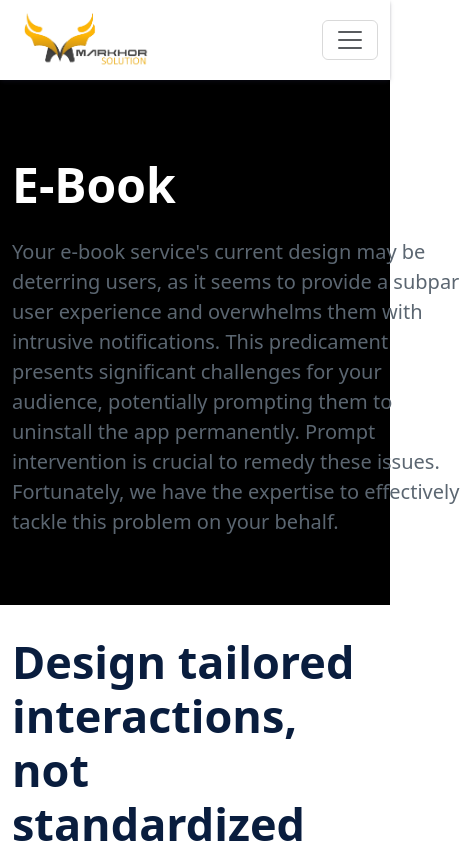
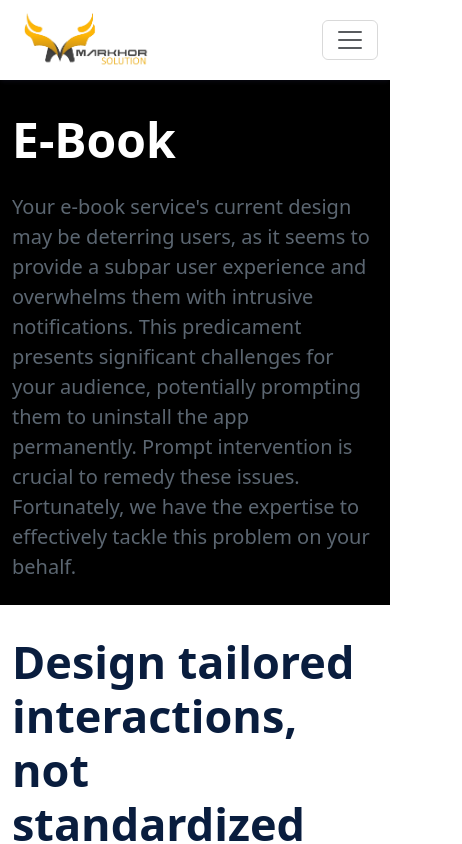
Before and after one commit to SualehSiddiqui/markhor-website, a React (Create React App) app: page /EBook in a window 390 px wide. Shown: the top 844 px of the page, 462 px wide, since content can reach past the window. Built offline with nearby package versions, Linux system fonts and the light colour scheme.

Commit message:
made services page more responsive

```diff
--- a/src/pages/Technologies/WebDevelopement/index.jsx
+++ b/src/pages/Technologies/WebDevelopement/index.jsx
@@ -13,7 +13,7 @@ const WebDevPage = () => {
     return (
         <>
             <div className="main-web">
-                <Container>
+                <Container className='hero-container'>
                     <div className='web-hero-text-div'>
                         <p>Web Design & Development</p>
                         <span >
--- a/src/pages/Technologies/style.css
+++ b/src/pages/Technologies/style.css
@@ -125,3 +125,13 @@
         padding-right: 0px;
     }
 }
+
+@media screen and (max-width: 512px) {
+    .web-hero-text-div {
+        width: 100%;
+    }
+
+    /* .hero-container{
+        width: 100%;
+    } */
+}
```
